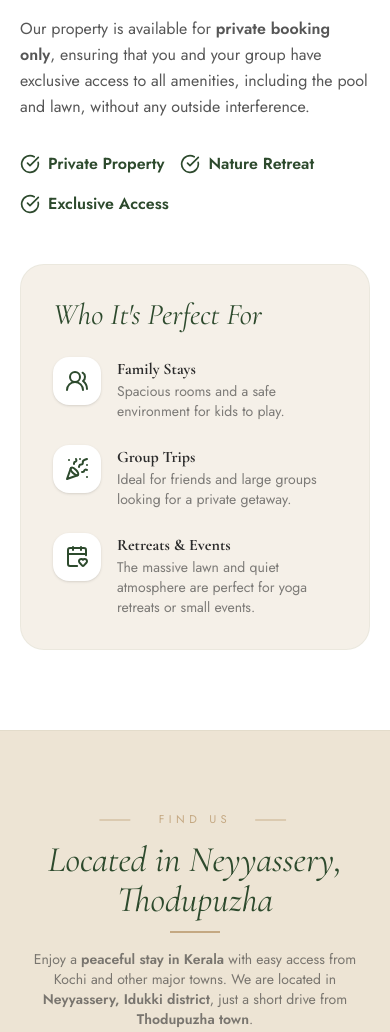
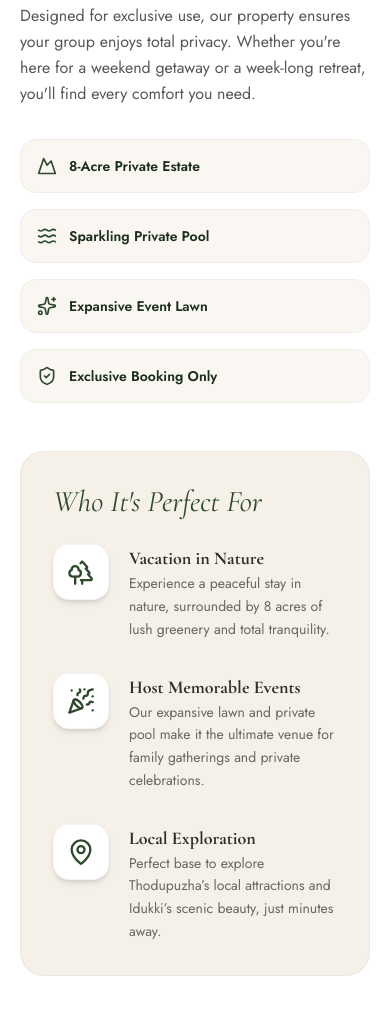
Before and after one commit to mekhnajoby/thekkanshaven, a website built with Vite: page index.html in a window 390 px wide. Shown: the part 4631-5663 px from the top of the page. Built offline with nearby package versions, Linux system fonts and the light colour scheme.

Commit message:
refactor: refine about/perfect-for sections and fix map location

```diff
--- a/index.html
+++ b/index.html
@@ -403,50 +403,61 @@
 ═══════════════════════════════════════ -->
 <section id="about" class="py-20 px-5 bg-white">
   <div class="max-w-6xl mx-auto grid md:grid-cols-2 gap-12 items-center">
-    <div class="reveal">
-      <p class="leaf-divider mb-3">⸻ &nbsp; About the Property &nbsp; ⸻</p>
-      <h2 class="font-display text-forest text-4xl sm:text-5xl italic mb-6">A Peaceful Escape in Neyyassery</h2>
-      <p class="text-charcoal/80 font-body leading-relaxed mb-6">
-        Located in the heart of <strong>Neyyassery near Thodupuzha, Kerala</strong>, Thekkan's Haven is more than just a place to stay. It's an 8-acre sanctuary surrounded by lush greenery and the calming sounds of nature.
-      </p>
-      <p class="text-charcoal/80 font-body leading-relaxed mb-8">
-        Our property is available for <strong>private booking only</strong>, ensuring that you and your group have exclusive access to all amenities, including the pool and lawn, without any outside interference.
-      </p>
-      <div class="flex flex-wrap gap-4">
-        <div class="flex items-center gap-2 text-forest font-body font-semibold">
-          <i data-lucide="check-circle" class="w-5 h-5"></i> Private Property
+    <!-- Who It's Perfect For (Now on the left) -->
+    <div class="reveal bg-cream rounded-3xl p-8 sm:p-12 border border-forest/5 order-2 md:order-1">
+      <h3 class="font-display text-forest text-3xl italic mb-6">Who It's Perfect For</h3>
+      <div class="space-y-8">
+        <div class="flex gap-5">
+          <div class="w-14 h-14 bg-white rounded-2xl flex items-center justify-center text-forest flex-shrink-0 shadow-md border border-forest/5"><i data-lucide="trees" class="w-7 h-7"></i></div>
+          <div>
+            <h4 class="font-body font-bold text-charcoal text-lg">Vacation in Nature</h4>
+            <p class="text-charcoal/70 text-sm font-body leading-relaxed">Experience a peaceful stay in nature, surrounded by 8 acres of lush greenery and total tranquility.</p>
+          </div>
         </div>
-        <div class="flex items-center gap-2 text-forest font-body font-semibold">
-          <i data-lucide="check-circle" class="w-5 h-5"></i> Nature Retreat
+        <div class="flex gap-5">
+          <div class="w-14 h-14 bg-white rounded-2xl flex items-center justify-center text-forest flex-shrink-0 shadow-md border border-forest/5"><i data-lucide="party-popper" class="w-7 h-7"></i></div>
+          <div>
+            <h4 class="font-body font-bold text-charcoal text-lg">Host Memorable Events</h4>
+            <p class="text-charcoal/70 text-sm font-body leading-relaxed">Our expansive lawn and private pool make it the ultimate venue for family gatherings and private celebrations.</p>
+          </div>
         </div>
-        <div class="flex items-center gap-2 text-forest font-body font-semibold">
-          <i data-lucide="check-circle" class="w-5 h-5"></i> Exclusive Access
+        <div class="flex gap-5">
+          <div class="w-14 h-14 bg-white rounded-2xl flex items-center justify-center text-forest flex-shrink-0 shadow-md border border-forest/5"><i data-lucide="map-pin" class="w-7 h-7"></i></div>
+          <div>
+            <h4 class="font-body font-bold text-charcoal text-lg">Local Exploration</h4>
+            <p class="text-charcoal/70 text-sm font-body leading-relaxed">Perfect base to explore Thodupuzha’s local attractions and Idukki’s scenic beauty, just minutes away.</p>
+          </div>
         </div>
       </div>
     </div>
-    <div class="reveal bg-cream rounded-3xl p-8 sm:p-12 border border-forest/5">
-      <h3 class="font-display text-forest text-3xl italic mb-6">Who It's Perfect For</h3>
-      <div class="space-y-6">
-        <div class="flex gap-4">
-          <div class="w-12 h-12 bg-white rounded-2xl flex items-center justify-center text-forest flex-shrink-0 shadow-sm"><i data-lucide="users-2"></i></div>
-          <div>
-            <h4 class="font-body font-bold text-charcoal">Family Stays</h4>
-            <p class="text-charcoal/60 text-sm font-body">Spacious rooms and a safe environment for kids to play.</p>
-          </div>
+
+    <!-- About Content (Now on the right) -->
+    <div class="reveal order-1 md:order-2">
+      <p class="leaf-divider mb-3">⸻ &nbsp; About the Property &nbsp; ⸻</p>
+      <h2 class="font-display text-forest text-4xl sm:text-5xl italic mb-6">A Peaceful Escape in Neyyassery</h2>
+      <p class="text-charcoal/80 font-body leading-relaxed mb-6 text-lg">
+        Located in the heart of <strong>Neyyassery near Thodupuzha, Kerala</strong>, Thekkan's Haven is more than just a place to stay. It's an 8-acre sanctuary where luxury meets local charm.
+      </p>
+      <p class="text-charcoal/80 font-body leading-relaxed mb-8">
+        Designed for exclusive use, our property ensures your group enjoys total privacy. Whether you're here for a weekend getaway or a week-long retreat, you'll find every comfort you need.
+      </p>
+
+      <div class="grid grid-cols-1 sm:grid-cols-2 gap-4">
+        <div class="flex items-center gap-3 bg-cream/50 p-4 rounded-2xl border border-forest/5">
+          <div class="text-forest"><i data-lucide="mountain" class="w-5 h-5"></i></div>
+          <span class="text-forest-dark font-body font-semibold text-sm">8-Acre Private Estate</span>
         </div>
-        <div class="flex gap-4">
-          <div class="w-12 h-12 bg-white rounded-2xl flex items-center justify-center text-forest flex-shrink-0 shadow-sm"><i data-lucide="party-popper"></i></div>
-          <div>
-            <h4 class="font-body font-bold text-charcoal">Group Trips</h4>
-            <p class="text-charcoal/60 text-sm font-body">Ideal for friends and large groups looking for a private getaway.</p>
-          </div>
+        <div class="flex items-center gap-3 bg-cream/50 p-4 rounded-2xl border border-forest/5">
+          <div class="text-forest"><i data-lucide="waves" class="w-5 h-5"></i></div>
+          <span class="text-forest-dark font-body font-semibold text-sm">Sparkling Private Pool</span>
         </div>
-        <div class="flex gap-4">
-          <div class="w-12 h-12 bg-white rounded-2xl flex items-center justify-center text-forest flex-shrink-0 shadow-sm"><i data-lucide="calendar-heart"></i></div>
-          <div>
-            <h4 class="font-body font-bold text-charcoal">Retreats & Events</h4>
-            <p class="text-charcoal/60 text-sm font-body">The massive lawn and quiet atmosphere are perfect for yoga retreats or small events.</p>
-          </div>
+        <div class="flex items-center gap-3 bg-cream/50 p-4 rounded-2xl border border-forest/5">
+          <div class="text-forest"><i data-lucide="sparkles" class="w-5 h-5"></i></div>
+          <span class="text-forest-dark font-body font-semibold text-sm">Expansive Event Lawn</span>
+        </div>
+        <div class="flex items-center gap-3 bg-cream/50 p-4 rounded-2xl border border-forest/5">
+          <div class="text-forest"><i data-lucide="shield-check" class="w-5 h-5"></i></div>
+          <span class="text-forest-dark font-body font-semibold text-sm">Exclusive Booking Only</span>
         </div>
       </div>
     </div>
@@ -478,7 +489,7 @@
           <li class="flex items-center gap-3"><i class="fas fa-map-marker-alt text-earth"></i> Located in scenic Idukki District</li>
           <li class="flex items-center gap-3"><i class="fas fa-map-marker-alt text-earth"></i> Peaceful surroundings in Neyyassery</li>
         </ul>
-        <a href="https://www.google.com/maps/search/?api=1&query=WR83%2BF3%2C+Kakkachoola%2C+Neyyassery%2C+Kerala+685581%2C+India" target="_blank" class="mt-8 inline-block bg-earth text-forest-dark font-bold px-6 py-3 rounded-full text-sm hover:bg-earth-light transition-all">Get Directions</a>
+        <a href="https://maps.app.goo.gl/a5BXgDzmjmKj9FpB6" target="_blank" class="mt-8 inline-block bg-earth text-forest-dark font-bold px-6 py-3 rounded-full text-sm hover:bg-earth-light transition-all">Get Directions</a>
       </div>
     </div>
   </div>
```
